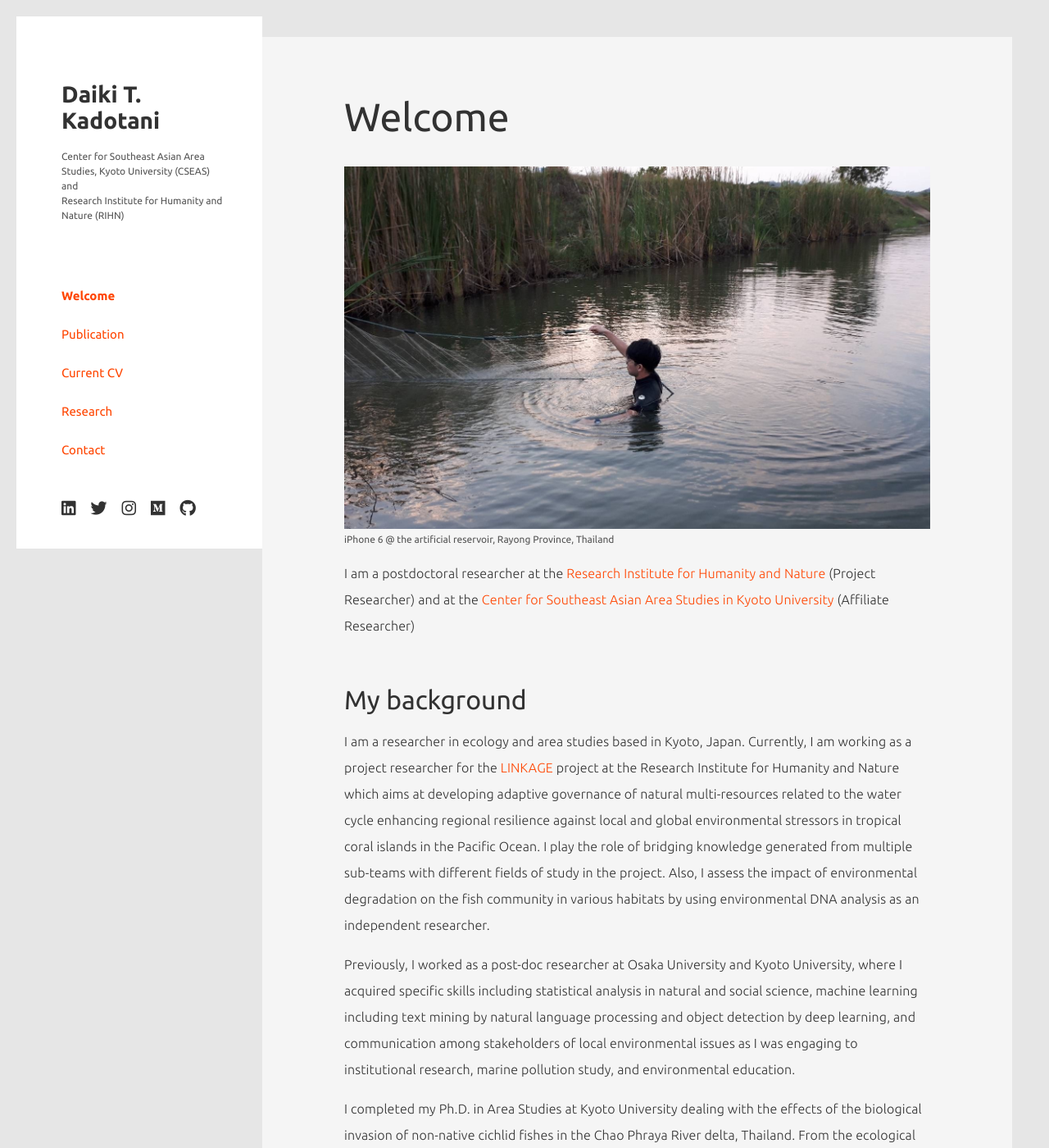
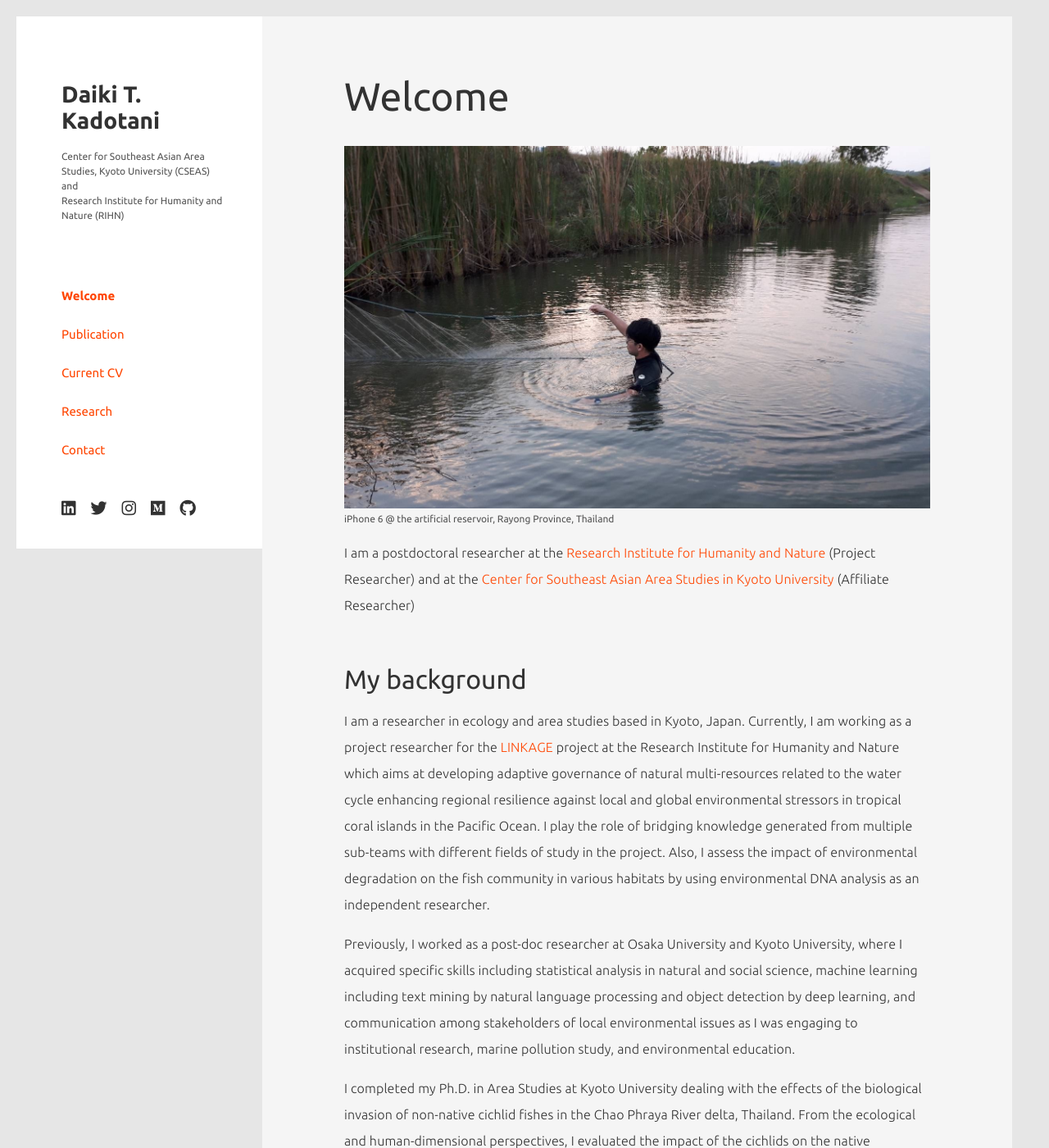
Before and after one commit to tjdk1992/tjdk1992.github.io, a Jekyll site: the page built from index.md, in a window 1280 px wide and 1400 px high. Shown: the whole window at 82% size. Built offline with Jekyll 4.4.1, drawn with Linux system fonts in a browser that asks for light colours; nearby versions of some CDN libraries.

Commit message:
update site

```diff
--- a/assets/css/pages/contact.css
+++ b/assets/css/pages/contact.css
@@ -1,7 +1,7 @@
 #main {
   padding-left: 0px;
   padding-right: 25px;
-  padding-top: 25px;
+  padding-top: 0px;
   padding-bottom: 10px;
 }
 
--- a/assets/css/pages/home.css
+++ b/assets/css/pages/home.css
@@ -1,7 +1,7 @@
 #main {
   padding-left: 0px;
   padding-right: 25px;
-  padding-top: 25px;
+  padding-top: 0px;
   padding-bottom: 10px;
 }
 
--- a/assets/css/pages/publications.css
+++ b/assets/css/pages/publications.css
@@ -1,7 +1,7 @@
 #main {
   padding-left: 0px;
   padding-right: 25px;
-  padding-top: 25px;
+  padding-top: 0px;
   padding-bottom: 10px;
 }
 
--- a/assets/css/pages/research.css
+++ b/assets/css/pages/research.css
@@ -1,7 +1,7 @@
 #main {
   padding-left: 0px;
   padding-right: 25px;
-  padding-top: 25px;
+  padding-top: 0px;
   padding-bottom: 10px;
 }
 
```
